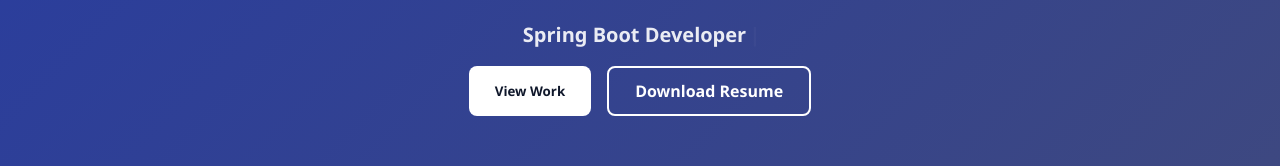
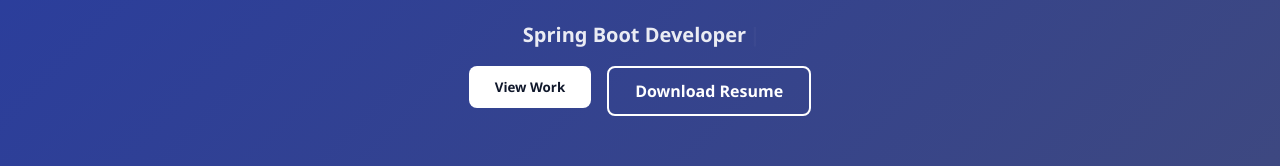
Before and after one commit to Nikhil-java-dev/nikhil-portfolio, a React (Vite) app: page / in a window 1280 px wide. Shown: the part 486-652 px from the top of the page. Built offline with nearby package versions, Linux system fonts and the light colour scheme.

Commit message:
github link update

```diff
--- a/src/components/About.jsx
+++ b/src/components/About.jsx
@@ -9,6 +9,7 @@
           I am a passionate software developer with a strong foundation in Object-Oriented Programming and Backend Development. I have completed my MCA from the School of Management Sciences, Varanasi, and I am currently refining my industry-ready skills at QSpiders.
 
 My primary focus is on building scalable web applications using Java, Spring Boot, and REST APIs. I enjoy solving complex problems using data structures and have hands-on experience integrating backend applications with databases using Spring Boot, Hibernate/JPA.
+
         </p>
       </section>
     </SectionWrapper>
--- a/src/components/Hero.jsx
+++ b/src/components/Hero.jsx
@@ -35,7 +35,11 @@
       </h3>
 
       <div className="hero-buttons">
+        <a href="https://github.com/Nikhil-java-dev"
+        target="_blank"
+        rel="noopener noreferrer">
         <MagneticButton>View Work</MagneticButton>
+    </a>
 
         <a href="/resume.pdf" className="btn outline" download>
           Download Resume
--- a/src/components/Projects.jsx
+++ b/src/components/Projects.jsx
@@ -13,7 +13,7 @@
       title: "CRUD Web Applications",
       desc: "Servlet & JDBC MVC applications deployed on Tomcat.",
       live: "#",
-      github: "#",
+      github: "https://github.com/Nikhil-java-dev/jdbc-servlet-crud-project",
     },
   ];
 
```
